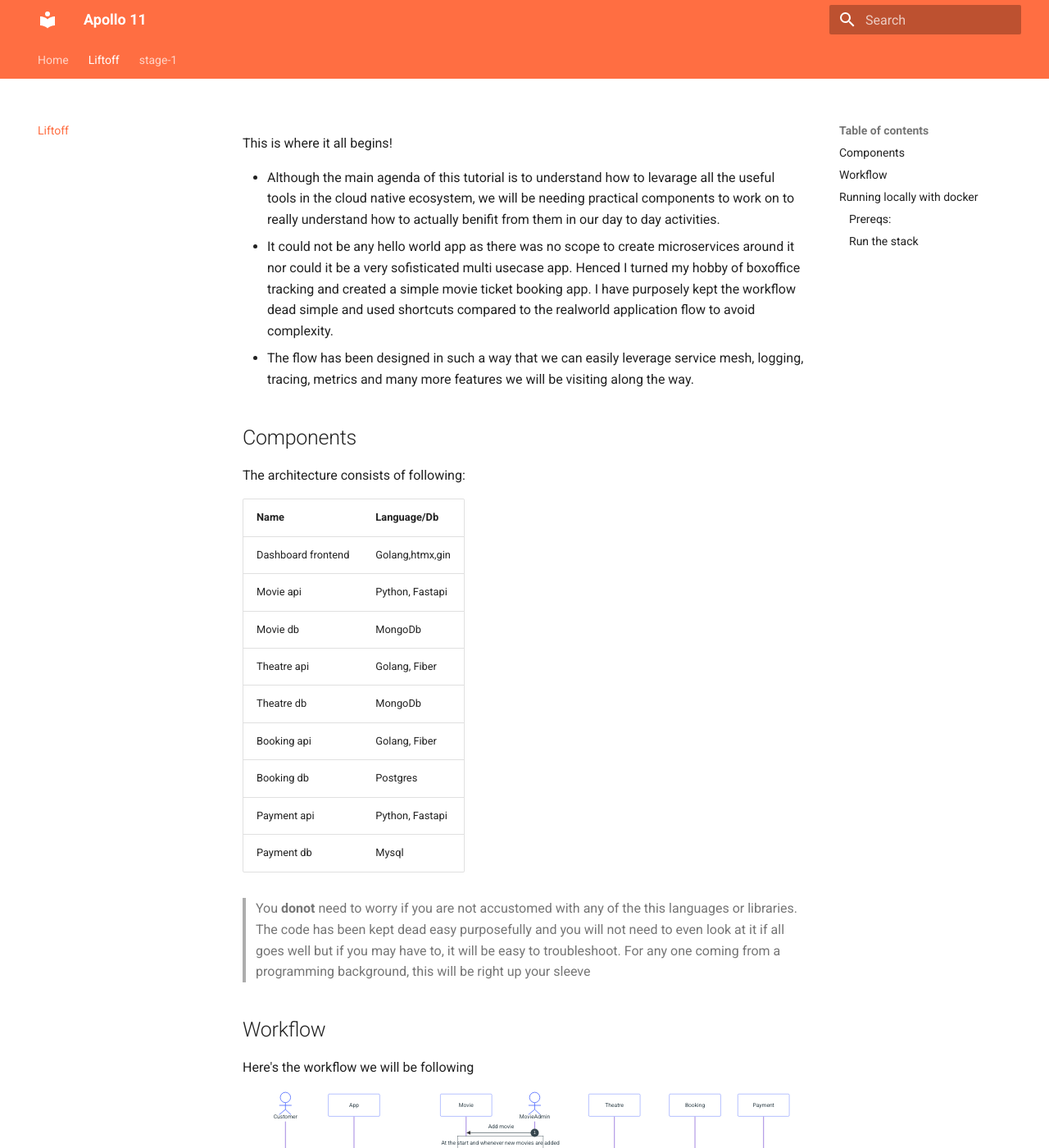
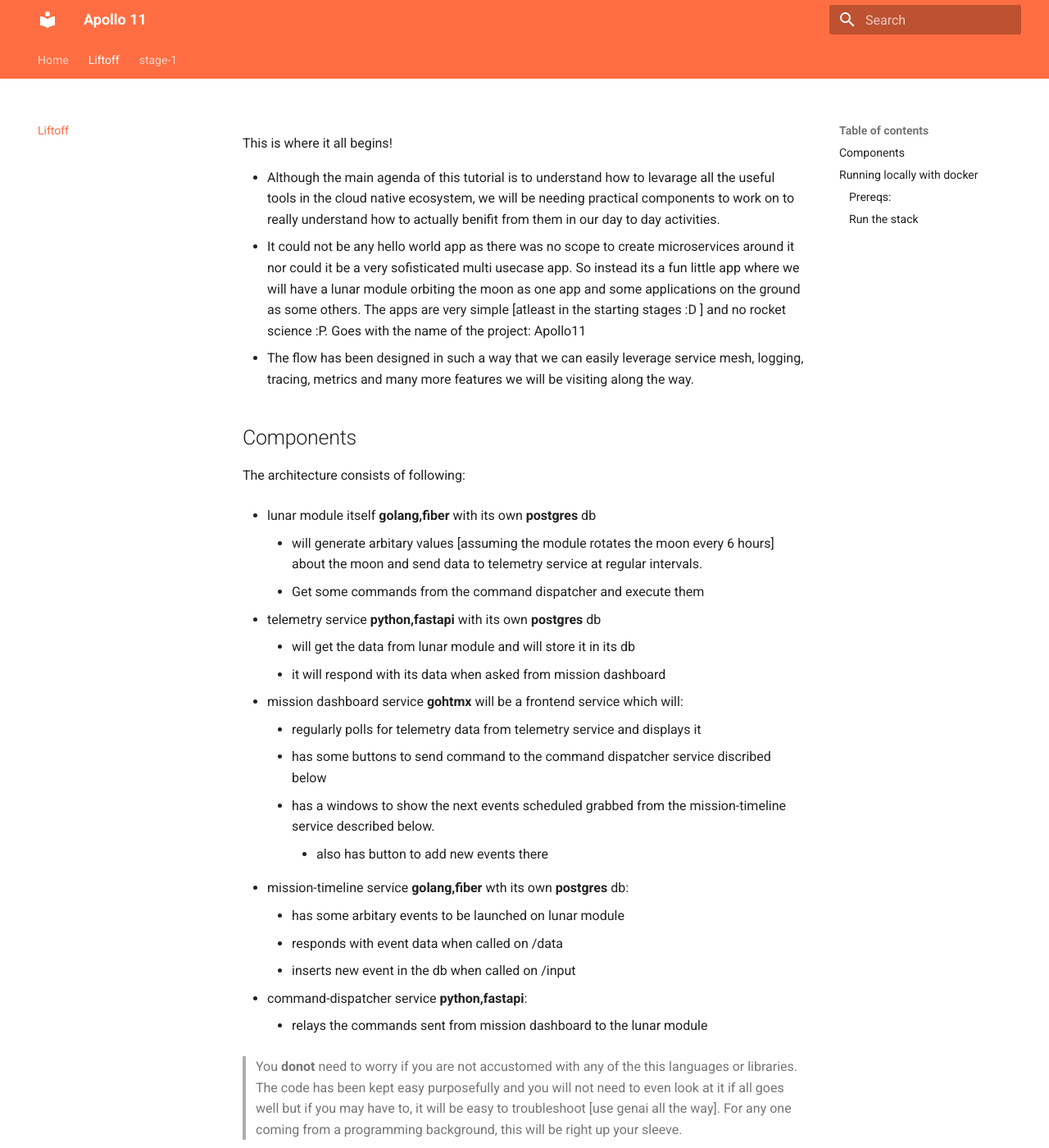
Before and after one commit to darshan-raul/apollo11-docs, an MkDocs documentation site: the page built from docs/stages/liftoff/liftoff.md, in a window 1280 px wide and 1400 px high. Shown: the whole window at 82% size. Built offline with MkDocs 1.6.1 and Material for MkDocs 9.7.7, drawn with Linux system fonts in a browser that asks for light colours; some of the changed text lies outside the part shown.

Commit message:
changes liftoff for new lunar module arch change

````diff
--- a/docs/stages/liftoff/liftoff.md
+++ b/docs/stages/liftoff/liftoff.md
@@ -2,67 +2,49 @@
 This is where it all begins!
 
 - Although the main agenda of this tutorial is to understand how to levarage all the useful tools in the cloud native ecosystem, we will be needing practical components to work on to really understand how to actually benifit from them in our day to day activities.
-- It could not be any hello world app as there was no scope to create microservices around it nor could it be a very sofisticated multi usecase app. Henced I turned my hobby of boxoffice tracking and created a simple movie ticket booking app. I have purposely kept the workflow dead simple and used shortcuts compared to the realworld application flow to avoid complexity.
+- It could not be any hello world app as there was no scope to create microservices around it nor could it be a very sofisticated multi usecase app. So instead its a fun little app where we will have a lunar module orbiting the moon as one app and some applications on the ground as some others. The apps are very simple [atleast in the starting stages :D ] and no rocket science :P. Goes with the name of the project: Apollo11
 - The flow has been designed in such a way that we can easily leverage service mesh, logging, tracing, metrics and many more features we will be visiting along the way.
 
 ## Components
 
 The architecture consists of following:
 
-| Name | Language/Db |
-|---|---|
-| Dashboard frontend |  Golang,htmx,gin |
-| Movie api |  Python, Fastapi |
-| Movie db |   MongoDb|
-| Theatre api |  Golang, Fiber  |
-| Theatre db |   MongoDb|
-| Booking api |  Golang, Fiber |
-| Booking db |   Postgres |
-| Payment api |   Python, Fastapi |
-| Payment db |   Mysql |
+- lunar module itself **golang,fiber** with its own **postgres** db
+    - will generate arbitary values [assuming the module rotates the moon every 6 hours] about the moon and send data to telemetry service at regular intervals.
+    - Get some commands from the command dispatcher and execute them
 
-> You **donot** need to worry if you are not accustomed with any of the this languages or libraries. The code has been kept dead easy purposefully and you will not need to even look at it if all goes well but if you may have to, it will be easy to troubleshoot. For any one coming from a programming background, this will be right up your sleeve
+- telemetry service **python,fastapi** with its own **postgres** db
+    - will get the data from lunar module and will store it in its db
+    - it will respond with its data when asked from mission dashboard
 
-## Workflow
+- mission dashboard service **gohtmx** will be a frontend service which will:
+    - regularly polls for telemetry data from telemetry service and displays it
+    - has some buttons to send command to the command dispatcher service discribed below
+    - has a windows to show the next events scheduled grabbed from the mission-timeline service described below.
+        - also has button to add new events there
 
-Here's the workflow we will be following
+- mission-timeline service **golang,fiber** wth its own **postgres** db:
+    - has some arbitary events to be launched on lunar module
+    - responds with event data when called on /data
+    - inserts new event in the db when called on /input
 
-``` mermaid
-sequenceDiagram
-  actor Customer
-  participant App
-  participant Movie
-  actor MovieAdmin
-  participant Theatre
-  participant Booking
-  autonumber
-  MovieAdmin->>Movie: Add movie
-  Note over MovieAdmin,Movie: At the start and whenever new movies are added
-  Movie->>Theatre: Check all available theatres
-  Movie->>Movie: Add the movie and theatre listing in db
-  Customer->>App: Opens website
-  App->>Movie: Get movie list
-  Movie->>App: Send back movie and its theatreslist
-  Customer->>App: Select movie
-  App->>Booking: Send selected movie and theatre
-  Booking->>Movie: Check if movie is valid
-  Booking->>Theatre: Check if theatre is valid
-  Booking->>App: Share status of booking
-  App->>Payment: Make payment for the booking
-  Payment->>App: Payment successful
-  App->>Booking: Confirm booking
-  Booking->>App: Booking confirmed enjoy!
-```
+- command-dispatcher service **python,fastapi**:
+    - relays the commands sent from mission dashboard to the lunar module
+
+> You **donot** need to worry if you are not accustomed with any of the this languages or libraries. The code has been kept easy purposefully and you will not need to even look at it if all goes well but if you may have to, it will be easy to troubleshoot [use genai all the way]. For any one coming from a programming background, this will be right up your sleeve.
+
+![apollo-11-lunar-architecture](<lunar-arch.png>)
+
+# Running locally with docker
 
 We will be skipping any local setup and directly setup everything in docker. You donot need to install any dependency like python,go
 
-# Running locally with docker
+
 
 ## Prereqs:
 
 - ensure docker is installed
 
-
 ## Run the stack
 
 - `docker compose up --watch`
````
Also changed, not shown: README.md (+6 -1 lines), docs/stages/liftoff/lunar-arch.png (added).
